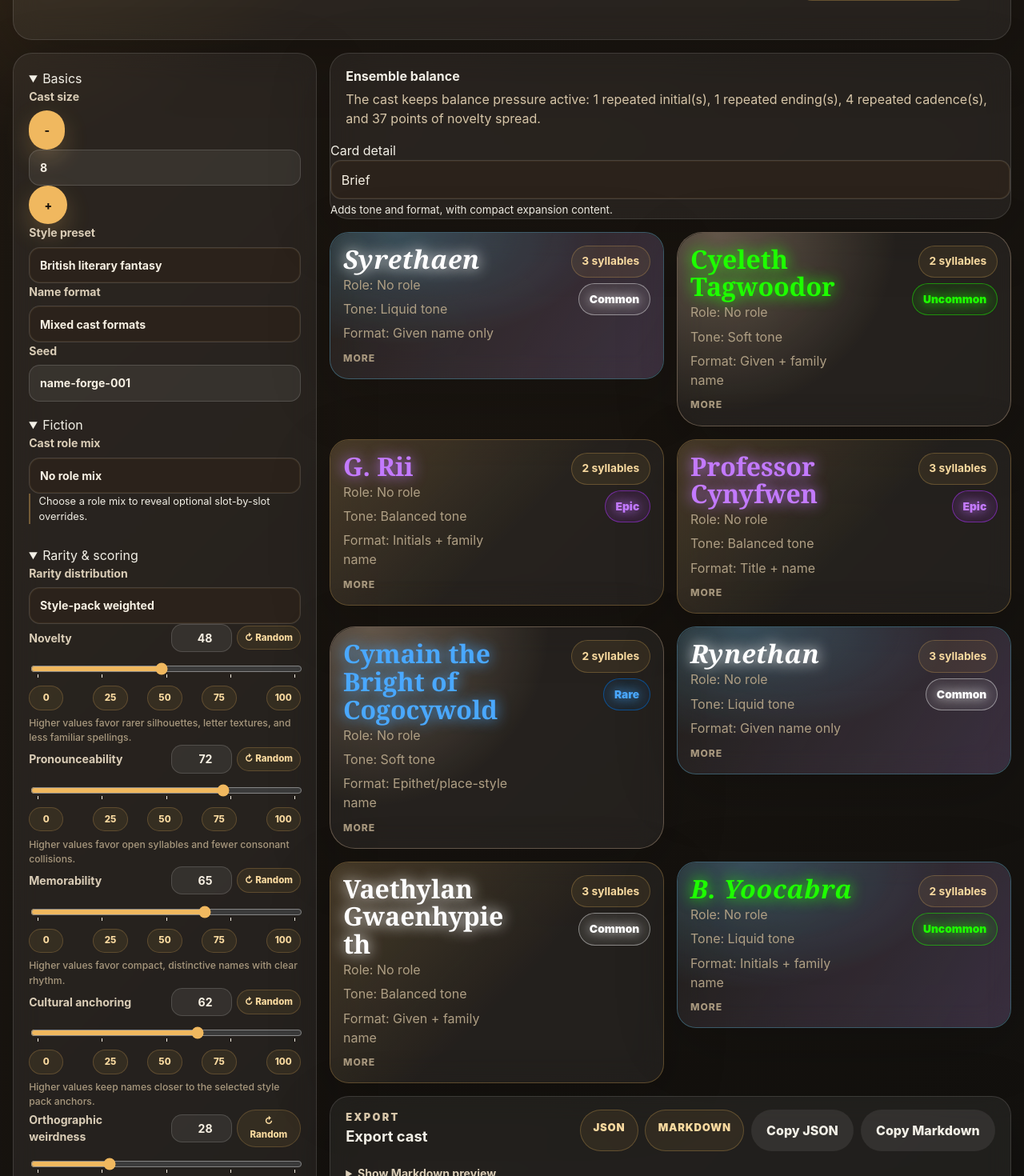
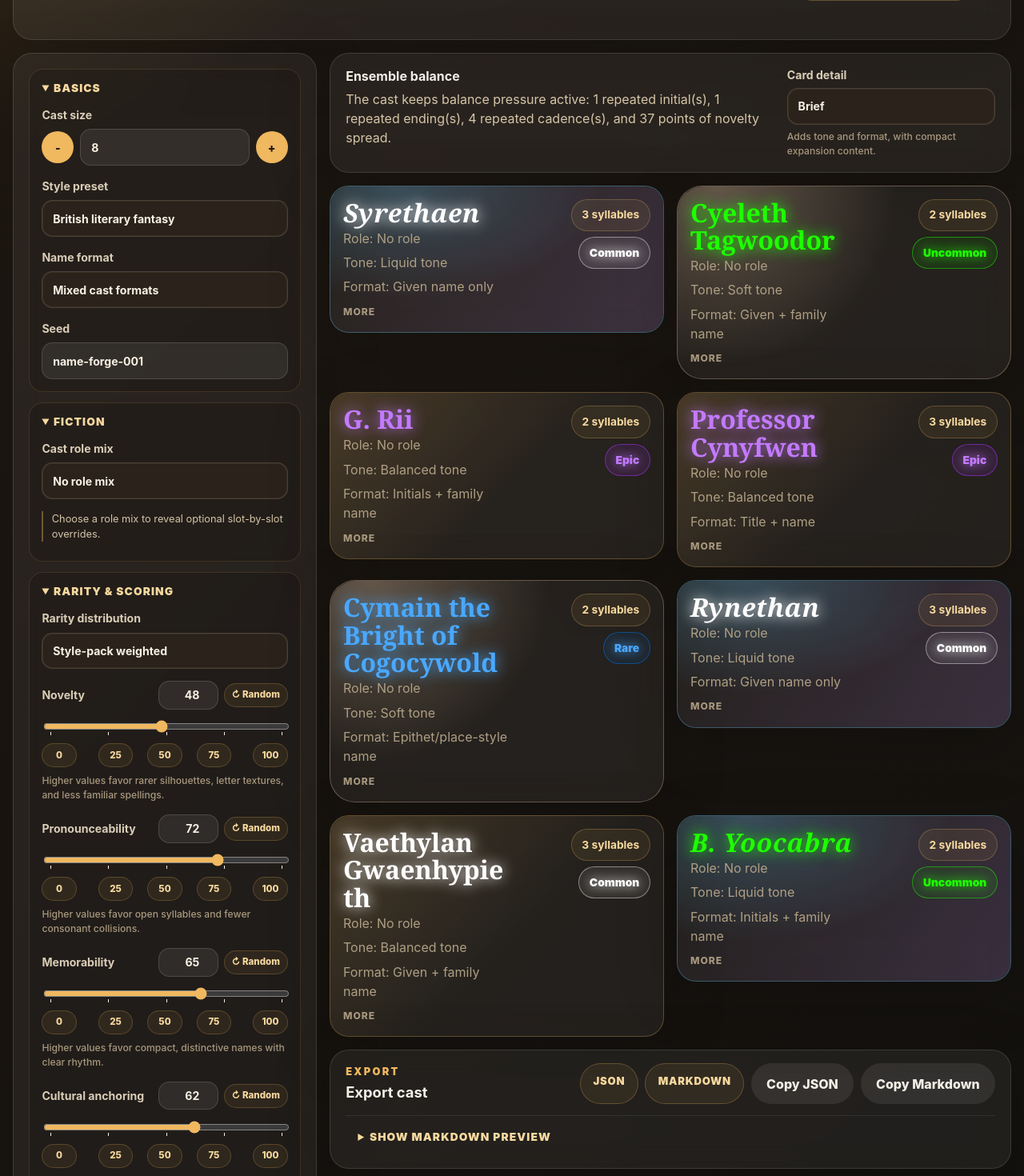
Before and after one commit to jaahay/name-forge, a React (Vite) app: page / in a window 1280 px wide. Shown: the part 340-1810 px from the top of the page at 80% size. Built offline with nearby package versions, Linux system fonts and the light colour scheme.

Commit message:
Clean up generator layout styles

```diff
--- a/src/styles.css
+++ b/src/styles.css
@@ -23,13 +23,20 @@ h1, h2, h3, p { margin-top: 0; }
 .hero-stats { display: grid; gap: 0.75rem; min-width: 220px; }
 .hero-stats span, .metadata span, .name-card-meta span { border: 1px solid rgba(240, 184, 95, 0.26); border-radius: 999px; padding: 0.55rem 0.8rem; color: #f8d99f; background: rgba(240, 184, 95, 0.08); font-size: 0.86rem; font-weight: 700; }
 .workspace { display: grid; grid-template-columns: minmax(300px, 380px) minmax(0, 1fr); gap: 1rem; margin-top: 1rem; align-items: start; }
-.controls { position: sticky; top: 1rem; display: grid; gap: 1.1rem; padding: 1.2rem; }
-.control-row.split { display: grid; grid-template-columns: 0.6fr 1fr; gap: 0.85rem; }
+.controls { position: sticky; top: 1rem; display: grid; gap: 0.8rem; padding: 1.2rem; }
 .controls label { display: grid; gap: 0.45rem; color: #dacdb7; font-size: 0.88rem; font-weight: 700; }
+.control-section { border: 1px solid rgba(240, 184, 95, 0.14); border-radius: 1.1rem; background: rgba(12, 9, 6, 0.2); }
+.control-section > summary, .slot-overrides > summary, .export-preview > summary { cursor: pointer; padding: 0.8rem 0.95rem; color: #f8d99f; font-size: 0.86rem; font-weight: 900; letter-spacing: 0.08em; text-transform: uppercase; }
+.control-section-body { display: grid; gap: 0.95rem; padding: 0 0.95rem 0.95rem; }
+.cast-size-control { display: grid; grid-template-columns: auto minmax(0, 1fr) auto; gap: 0.5rem; align-items: center; }
+.stepper-button { width: 2.5rem; height: 2.5rem; padding: 0; box-shadow: none; }
+.slot-overrides { border: 1px solid rgba(255, 255, 255, 0.1); border-radius: 0.95rem; background: rgba(255, 255, 255, 0.04); }
+.slot-overrides > summary { padding: 0.7rem 0.8rem; color: #d6c5a8; font-size: 0.78rem; }
+.slot-role-grid { display: grid; gap: 0.65rem; padding: 0 0.8rem 0.85rem; }
 .slider-heading { display: flex; justify-content: space-between; gap: 0.75rem; align-items: center; }
 .slider-tools { display: flex; gap: 0.4rem; align-items: center; justify-content: flex-end; }
 .slider-value { width: 4.7rem; padding: 0.38rem 0.5rem; text-align: right; }
-.slider small { color: #a8987e; font-size: 0.76rem; font-weight: 500; }
+.slider small, .density-control small { color: #a8987e; font-size: 0.76rem; font-weight: 500; }
 .slider-anchors { display: grid; grid-template-columns: repeat(5, minmax(0, 1fr)); column-gap: 0; align-items: start; }
 .slider-anchors .anchor-button { justify-self: center; min-width: 2.7rem; padding: 0.35rem 0.45rem; }
 .slider-anchors .anchor-button:first-child { justify-self: start; }
@@ -38,18 +45,21 @@ h1, h2, h3, p { margin-top: 0; }
 .anchor-button:hover { border-color: rgba(240, 184, 95, 0.5); color: #1a130b; background: #f0b85f; }
 .actions { display: flex; gap: 0.7rem; flex-wrap: wrap; }
 .output { display: grid; gap: 1rem; }
-.ensemble-note { padding: 1rem 1.2rem; }
+.output-toolbar { display: grid; grid-template-columns: minmax(0, 1fr) minmax(190px, 260px); gap: 1rem; align-items: start; padding: 1rem 1.2rem; }
 .ensemble-note h2 { margin-bottom: 0.35rem; font-size: 1rem; }
 .ensemble-note p { margin-bottom: 0; color: #d6c5a8; }
-.export-panel { display: grid; gap: 1rem; padding: 1rem 1.2rem; }
-.export-heading { display: grid; grid-template-columns: minmax(0, 1fr) auto; gap: 1rem; align-items: start; }
-.export-heading h2 { margin-bottom: 0.35rem; font-size: 1.15rem; }
-.export-heading p { margin-bottom: 0; color: #d6c5a8; }
+.density-control { display: grid; gap: 0.4rem; color: #dacdb7; font-size: 0.88rem; font-weight: 700; }
+.export-panel { display: grid; gap: 0.85rem; padding: 1rem 1.2rem; }
+.export-heading { display: flex; gap: 1rem; align-items: center; justify-content: space-between; flex-wrap: wrap; }
+.export-heading h2 { margin-bottom: 0; font-size: 1.15rem; }
+.export-heading .eyebrow { margin-bottom: 0.2rem; }
 .export-actions { display: flex; gap: 0.55rem; flex-wrap: wrap; justify-content: flex-end; }
 .export-link { border: 1px solid rgba(240, 184, 95, 0.26); border-radius: 999px; padding: 0.72rem 0.95rem; color: #f8d99f; background: rgba(240, 184, 95, 0.08); font-size: 0.82rem; font-weight: 900; letter-spacing: 0.06em; text-decoration: none; text-transform: uppercase; }
 .export-link:hover { border-color: rgba(240, 184, 95, 0.5); color: #1a130b; background: #f0b85f; }
-.export-preview { display: grid; gap: 0.45rem; color: #dacdb7; font-size: 0.88rem; font-weight: 700; }
+.export-preview { border-top: 1px solid rgba(255, 255, 255, 0.08); padding-top: 0.2rem; color: #dacdb7; font-size: 0.88rem; font-weight: 700; }
+.export-preview textarea { margin-top: 0.6rem; }
 .name-grid { display: grid; grid-template-columns: repeat(auto-fit, minmax(290px, 1fr)); gap: 1rem; align-items: start; }
+.name-grid.card-density-basic { grid-template-columns: repeat(auto-fit, minmax(240px, 1fr)); }
 .name-card { position: relative; isolation: isolate; overflow: hidden; padding: 1rem; min-width: 0; }
 .name-card::before { content: ""; position: absolute; inset: 0; z-index: 0; pointer-events: none; border-radius: inherit; opacity: 0.85; }
 .name-card > * { position: relative; z-index: 1; }
@@ -58,6 +68,7 @@ h1, h2, h3, p { margin-top: 0; }
 .name-card-header { display: flex; justify-content: space-between; gap: 1rem; align-items: start; min-width: 0; }
 .name-card-title-block { min-width: 0; }
 .name-style-row { display: flex; flex-wrap: wrap; gap: 0.4rem 0.65rem; }
+.name-style-row.compact { margin-bottom: 0; }
 .name-style-row span { overflow-wrap: anywhere; }
 .collapse-cue { color: #a8987e; font-size: 0.76rem; font-weight: 800; letter-spacing: 0.08em; text-transform: uppercase; }
 .texture-soft { border-color: rgba(255, 218, 185, 0.3); border-radius: 2rem; }
@@ -70,12 +81,13 @@ h1, h2, h3, p { margin-top: 0; }
 .texture-liquid::before { background: radial-gradient(ellipse at 20% 0%, rgba(110, 205, 255, 0.3), transparent 16rem), linear-gradient(120deg, transparent, rgba(190, 138, 255, 0.18)); }
 .name-card.texture-liquid h2 { font-style: italic; letter-spacing: 0.02em; }
 .name-card h2 { margin-bottom: 0.15rem; font-family: Georgia, "Times New Roman", serif; font-size: 2rem; }
+.name-card.card-density-basic h2 { font-size: 1.65rem; }
 .name-card-title { max-width: 100%; overflow-wrap: anywhere; word-break: break-word; line-height: 1.08; }
 .name-card h3 { margin-bottom: 0.25rem; color: #f0b85f; font-size: 0.8rem; letter-spacing: 0.08em; text-transform: uppercase; }
 .name-card p { margin-bottom: 0; color: #af9f84; }
 .name-card-meta { display: flex; gap: 0.45rem; flex: 0 0 auto; flex-wrap: wrap; justify-content: flex-end; max-width: 42%; }
 .score-note, .section-note, .empty-state { border-left: 2px solid rgba(240, 184, 95, 0.38); padding-left: 0.65rem; font-size: 0.8rem; }
-.section-note { margin-bottom: 0.55rem; overflow-wrap: anywhere; }
+.section-note { margin-bottom: 0.55rem; overflow-wrap: anywhere; color: #d6c5a8; }
 .empty-state { color: #d6c5a8; font-style: italic; }
 .score-list { display: grid; grid-template-columns: repeat(4, 1fr); gap: 0.4rem; margin: 0; }
 .score-list div { border-radius: 0.85rem; padding: 0.55rem; background: rgba(255, 255, 255, 0.06); }
@@ -112,6 +124,6 @@ h1, h2, h3, p { margin-top: 0; }
 .site-footer p { margin-bottom: 0; }
 .site-footer a { color: #f8d99f; font-weight: 800; text-decoration: none; }
 .site-footer a:hover { text-decoration: underline; }
-@media (max-width: 900px) { .hero, .workspace, .export-heading { grid-template-columns: 1fr; } .controls { position: static; } .changelog-heading, .about-heading { display: grid; } .export-actions { justify-content: flex-start; } }
-@media (max-width: 640px) { .app-tabs { justify-content: flex-start; flex-wrap: wrap; } .slider-heading, .slider-tools { display: grid; justify-content: stretch; } .slider-value { width: 100%; } }
-@media (max-width: 520px) { .control-row.split, .score-list { grid-template-columns: 1fr; } .site-footer { flex-direction: column; } }
+@media (max-width: 900px) { .hero, .workspace, .output-toolbar { grid-template-columns: 1fr; } .controls { position: static; } .changelog-heading, .about-heading { display: grid; } .export-actions { justify-content: flex-start; } }
+@media (max-width: 640px) { .app-tabs { justify-content: flex-start; flex-wrap: wrap; } .slider-heading, .slider-tools { display: grid; justify-content: stretch; } .slider-value { width: 100%; } .export-heading { align-items: stretch; } }
+@media (max-width: 520px) { .score-list { grid-template-columns: 1fr; } .site-footer { flex-direction: column; } .name-card-header { display: grid; } .name-card-meta { max-width: none; justify-content: flex-start; } }
```
